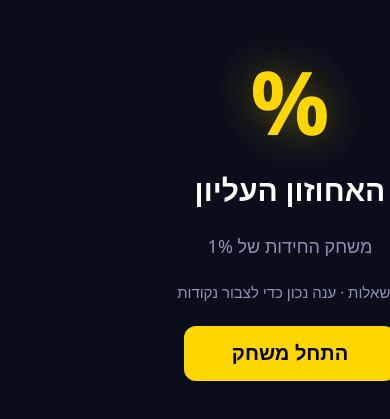
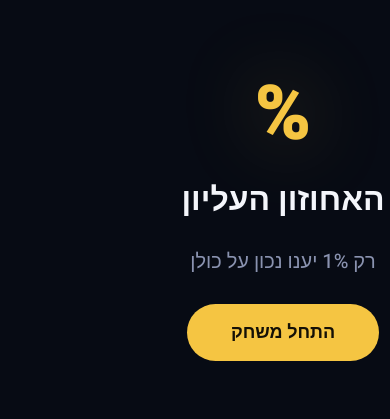
Before and after one commit to danieliyahu1/top-one-percent-club, a React (Vite) app: page / in a window 390 px wide. Shown: the part 203-622 px from the top of the page. Built offline with nearby package versions, Linux system fonts and the light colour scheme.

Commit message:
Redesign UI/UX with single accent, typography-led design, hairline timers, and answer pick feedback

```diff
--- a/index.html
+++ b/index.html
@@ -3,6 +3,12 @@
   <head>
     <meta charset="UTF-8" />
     <meta name="viewport" content="width=device-width, initial-scale=1.0" />
+    <link rel="preconnect" href="https://fonts.googleapis.com" />
+    <link rel="preconnect" href="https://fonts.gstatic.com" crossorigin />
+    <link
+      href="https://fonts.googleapis.com/css2?family=Heebo:wght@400;500;700;800;900&display=swap"
+      rel="stylesheet"
+    />
     <title>האחוזון העליון</title>
   </head>
   <body>
--- a/src/App.tsx
+++ b/src/App.tsx
@@ -21,7 +21,7 @@ export default function App() {
   }
 
   if (!started) {
-    return <Landing count={QUESTIONS.length} onStart={() => setStarted(true)} />;
+    return <Landing onStart={() => setStarted(true)} />;
   }
 
   if (quiz.finished) {
--- a/src/components/AnswerArea.tsx
+++ b/src/components/AnswerArea.tsx
@@ -9,21 +9,25 @@ interface AnswerAreaProps {
 }
 
 export default function AnswerArea({ question, answered, onSubmit }: AnswerAreaProps) {
+  const [pickedId, setPickedId] = useState<string | null>(null);
+
   if (question.answerMode === "choice") {
     return (
       <div className="answers">
         {(question.answers ?? []).map((answer) => {
           let className = "answer";
-          if (answered) {
-            if (answer.id === question.correctAnswerId) className += " correct";
-            else className += " dim";
-          }
+          if (answer.id === question.correctAnswerId) className += " correct";
+          else if (answered && pickedId === answer.id) className += " wrong";
+          else if (answered) className += " dim";
           return (
             <button
               key={answer.id}
               className={className}
               disabled={answered}
-              onClick={() => onSubmit(answer.id === question.correctAnswerId)}
+              onClick={() => {
+                setPickedId(answer.id);
+                onSubmit(answer.id === question.correctAnswerId);
+              }}
             >
               {answer.type === "image" ? (
                 <img className="answer-image" src={answer.src} alt="תשובה" />
--- a/src/components/Landing.tsx
+++ b/src/components/Landing.tsx
@@ -1,15 +1,13 @@
 interface LandingProps {
-  count: number;
   onStart: () => void;
 }
 
-export default function Landing({ count, onStart }: LandingProps) {
+export default function Landing({ onStart }: LandingProps) {
   return (
     <div className="app landing">
       <div className="logo">%</div>
       <h1 className="title">האחוזון העליון</h1>
-      <p className="subtitle">משחק החידות של 1%</p>
-      <p className="meta">{count} שאלות · ענה נכון כדי לצבור נקודות</p>
+      <p className="subtitle">רק 1% יענו נכון על כולן</p>
       <button className="btn-primary" onClick={onStart}>
         התחל משחק
       </button>
--- a/src/components/Results.tsx
+++ b/src/components/Results.tsx
@@ -6,14 +6,15 @@ interface ResultsProps {
 
 export default function Results({ score, total, onRestart }: ResultsProps) {
   const pct = Math.round((score / total) * 100);
-  let message = "המשך להתאמן!";
-  if (pct >= 80) message = "כל הכבוד! אתה באחוזון העליון!";
-  else if (pct >= 50) message = "יפה מאוד!";
-  else if (pct >= 30) message = "לא רע!";
+  let message = "המשך להתאמן";
+  if (pct === 100) message = "אתה באחוזון העליון";
+  else if (pct >= 80) message = "כמעט שם";
+  else if (pct >= 50) message = "יפה מאוד";
+  else if (pct >= 30) message = "לא רע";
 
   return (
     <div className="app results">
-      <div className="logo">%</div>
+      <div className="result-percent">{pct}%</div>
       <h1 className="title">{message}</h1>
       <p className="score">
         ענית נכון על <strong>{score}</strong> מתוך <strong>{total}</strong>
--- a/src/styles.css
+++ b/src/styles.css
@@ -5,33 +5,35 @@
 }
 
 :root {
-  --bg: #0a0e1a;
-  --bg-card: #141a2e;
-  --accent: #ffd700;
-  --accent-2: #00e5ff;
-  --text: #ffffff;
+  --bg: #070b14;
+  --bg-card: #0e1524;
+  --bg-card-hover: #141d30;
+  --accent: #f5c542;
+  --accent-glow: rgba(245, 197, 66, 0.16);
+  --text: #f4f6fb;
   --text-dim: #8a93b0;
-  --correct: #2ecc71;
-  --wrong: #e74c3c;
+  --wrong: #e5484d;
+  --wrong-glow: rgba(229, 72, 77, 0.12);
 }
 
 body {
-  font-family: "Segoe UI", "Heebo", "Arial Hebrew", Arial, sans-serif;
+  font-family: "Heebo", "Segoe UI", "Arial Hebrew", Arial, sans-serif;
   background: var(--bg);
   color: var(--text);
   min-height: 100vh;
+  -webkit-font-smoothing: antialiased;
 }
 
 .app {
   min-height: 100vh;
-  max-width: 860px;
+  max-width: 720px;
   margin: 0 auto;
   padding: 32px 20px;
   display: flex;
   flex-direction: column;
   align-items: center;
   justify-content: center;
-  gap: 24px;
+  gap: 28px;
 }
 
 .error {
@@ -39,60 +41,79 @@ body {
   color: var(--wrong);
 }
 
+@keyframes rise {
+  from {
+    opacity: 0;
+    transform: translateY(14px);
+  }
+  to {
+    opacity: 1;
+    transform: translateY(0);
+  }
+}
+
 /* Landing & Results */
 .landing,
 .results {
   text-align: center;
+  animation: rise 0.6s ease both;
 }
 
 .logo {
-  font-size: 88px;
-  font-weight: 800;
+  font-size: 96px;
+  font-weight: 900;
   color: var(--accent);
-  text-shadow: 0 0 40px rgba(255, 215, 0, 0.4);
   line-height: 1;
+  text-shadow: 0 0 80px rgba(245, 197, 66, 0.35);
 }
 
 .title {
-  font-size: 40px;
-  font-weight: 800;
+  font-size: 44px;
+  font-weight: 900;
+  line-height: 1.2;
 }
 
 .subtitle {
   color: var(--text-dim);
-  font-size: 18px;
+  font-size: 20px;
+  font-weight: 500;
 }
 
-.meta {
-  color: var(--text-dim);
-  font-size: 15px;
+.result-percent {
+  font-size: 96px;
+  font-weight: 900;
+  color: var(--accent);
+  line-height: 1;
+  text-shadow: 0 0 80px rgba(245, 197, 66, 0.3);
 }
 
 .score {
-  font-size: 22px;
+  font-size: 20px;
   color: var(--text-dim);
+  font-weight: 500;
 }
 
 .score strong {
-  color: var(--accent);
-  font-size: 28px;
+  color: var(--text);
+  font-weight: 700;
 }
 
 .btn-primary {
   background: var(--accent);
-  color: #000;
+  color: #141006;
   border: none;
-  border-radius: 12px;
-  padding: 16px 48px;
-  font-size: 20px;
+  border-radius: 999px;
+  padding: 15px 44px;
+  font-size: 18px;
   font-weight: 700;
+  font-family: inherit;
   cursor: pointer;
-  transition: transform 0.1s, box-shadow 0.1s;
+  transition: transform 0.15s ease, box-shadow 0.2s ease, opacity 0.2s;
 }
 
 .btn-primary:hover {
   transform: translateY(-2px);
-  box-shadow: 0 8px 24px rgba(255, 215, 0, 0.3);
+  box-shadow: 0 10px 30px rgba(245, 197, 66, 0.25);
 }
 
 .btn-primary:disabled {
@@ -107,57 +128,57 @@ body {
   width: 100%;
   display: flex;
   flex-direction: column;
-  gap: 8px;
+  gap: 10px;
 }
 
 .progress-text {
   font-size: 14px;
   color: var(--text-dim);
-  text-align: left;
+  text-align: right;
 }
 
 .progress-bar {
-  height: 8px;
-  background: var(--bg-card);
-  border-radius: 4px;
+  height: 4px;
+  background: rgba(255, 255, 255, 0.06);
+  border-radius: 999px;
   overflow: hidden;
 }
 
 .progress-fill {
   height: 100%;
-  background: linear-gradient(90deg, var(--accent-2), var(--accent));
-  border-radius: 4px;
-  transition: width 0.3s;
+  background: var(--accent);
+  border-radius: 999px;
+  transition: width 0.4s ease;
 }
 
 /* Question card */
 .question-card {
   background: var(--bg-card);
-  border-radius: 16px;
-  padding: 32px;
+  border-radius: 24px;
+  padding: 40px 32px;
   width: 100%;
   display: flex;
   flex-direction: column;
   align-items: center;
-  gap: 20px;
+  gap: 24px;
   position: relative;
-  border: 1px solid rgba(255, 255, 255, 0.06);
+  animation: rise 0.5s ease both;
 }
 
 .percentage-badge {
   position: absolute;
-  top: 16px;
-  left: 16px;
+  top: 18px;
+  left: 18px;
   background: var(--accent);
-  color: #000;
+  color: #141006;
   font-weight: 800;
   font-size: 16px;
-  padding: 6px 14px;
+  padding: 5px 14px;
   border-radius: 999px;
 }
 
 .question-text {
-  font-size: 26px;
+  font-size: 28px;
   font-weight: 700;
   text-align: center;
   line-height: 1.5;
@@ -167,7 +188,7 @@ body {
 .question-image {
   max-width: 100%;
   max-height: 380px;
-  border-radius: 12px;
+  border-radius: 14px;
   object-fit: contain;
 }
 
@@ -176,25 +197,25 @@ body {
   width: 100%;
   display: grid;
   grid-template-columns: 1fr 1fr;
-  gap: 16px;
+  gap: 14px;
 }
 
 .answer {
   background: var(--bg-card);
   color: var(--text);
-  border: 1px solid rgba(255, 255, 255, 0.1);
-  border-radius: 14px;
-  padding: 20px;
+  border: 2px solid transparent;
+  border-radius: 16px;
+  padding: 18px;
   cursor: pointer;
-  transition: transform 0.1s, border-color 0.2s, background 0.2s;
   display: flex;
   align-items: center;
   justify-content: center;
+  transition: transform 0.15s ease, background 0.2s ease, border-color 0.2s ease;
 }
 
 .answer:hover:not(:disabled) {
-  transform: translateY(-2px);
-  border-color: var(--accent-2);
+  transform: translateY(-3px);
+  background: var(--bg-card-hover);
 }
 
 .answer:disabled {
@@ -202,12 +223,18 @@ body {
 }
 
 .answer.correct {
-  background: rgba(46, 204, 113, 0.25);
-  border-color: var(--correct);
+  background: var(--accent-glow);
+  border-color: var(--accent);
+  box-shadow: 0 0 24px rgba(245, 197, 66, 0.15);
+}
+
+.answer.wrong {
+  background: var(--wrong-glow);
+  border-color: var(--wrong);
 }
 
 .answer.dim {
-  opacity: 0.4;
+  opacity: 0.3;
 }
 
 .answer-text {
@@ -233,16 +260,18 @@ body {
 .typed-input {
   flex: 1;
   background: var(--bg-card);
-  border: 1px solid rgba(255, 255, 255, 0.1);
-  border-radius: 12px;
+  border: 2px solid transparent;
+  border-radius: 14px;
   padding: 16px 20px;
   font-size: 20px;
+  font-family: inherit;
   color: var(--text);
   outline: none;
+  transition: border-color 0.2s;
 }
 
 .typed-input:focus {
-  border-color: var(--accent-2);
+  border-color: var(--accent);
 }
 
 /* Feedback */
@@ -251,28 +280,20 @@ body {
   display: flex;
   flex-direction: column;
   align-items: center;
-  gap: 16px;
-  padding: 20px;
-  border-radius: 14px;
+  gap: 20px;
+  padding: 28px;
+  border-radius: 20px;
   background: var(--bg-card);
-  border: 1px solid rgba(255, 255, 255, 0.06);
-}
-
-.feedback.correct {
-  border-color: var(--correct);
-}
-
-.feedback.wrong {
-  border-color: var(--wrong);
+  animation: rise 0.4s ease both;
 }
 
 .feedback-title {
-  font-size: 28px;
+  font-size: 32px;
   font-weight: 800;
 }
 
 .feedback.correct .feedback-title {
-  color: var(--correct);
+  color: var(--accent);
 }
 
 .feedback.wrong .feedback-title {
@@ -283,25 +304,25 @@ body {
   width: 100%;
   display: flex;
   flex-direction: column;
-  gap: 6px;
+  gap: 8px;
 }
 
 .timer-bar {
-  height: 8px;
+  height: 3px;
   background: rgba(255, 255, 255, 0.08);
-  border-radius: 4px;
+  border-radius: 999px;
   overflow: hidden;
 }
 
 .timer-fill {
   height: 100%;
-  background: var(--accent-2);
-  border-radius: 4px;
+  background: var(--accent);
+  border-radius: 999px;
   transition: width 1s linear;
 }
 
 .timer-text {
-  font-size: 14px;
+  font-size: 13px;
   color: var(--text-dim);
   text-align: center;
 }
@@ -312,10 +333,15 @@ body {
   }
 
   .title {
-    font-size: 30px;
+    font-size: 32px;
   }
 
   .question-text {
-    font-size: 22px;
+    font-size: 23px;
+  }
+
+  .result-percent,
+  .logo {
+    font-size: 76px;
   }
 }
```
